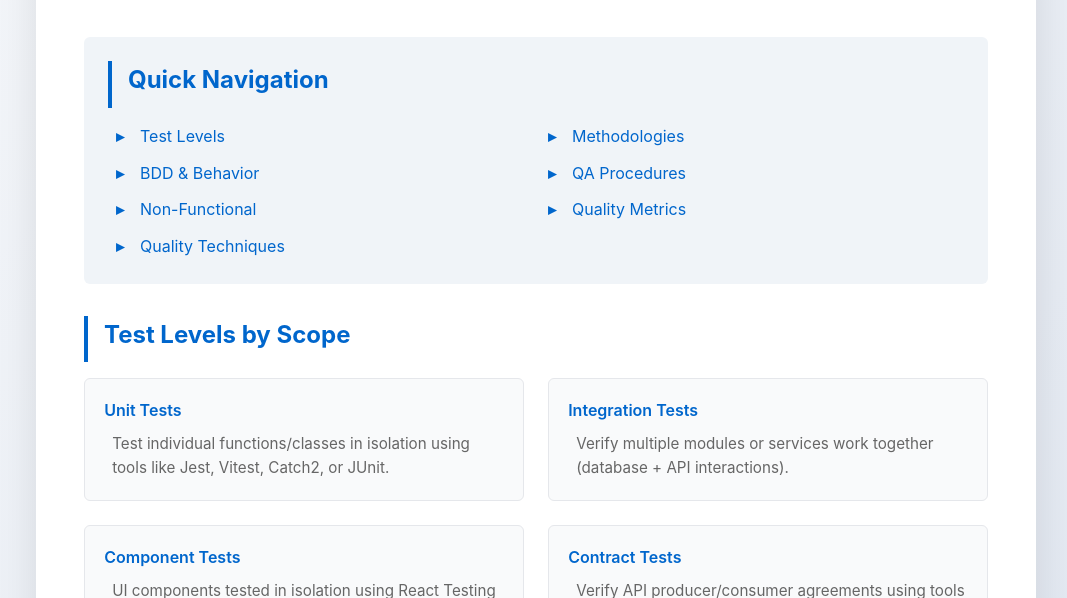
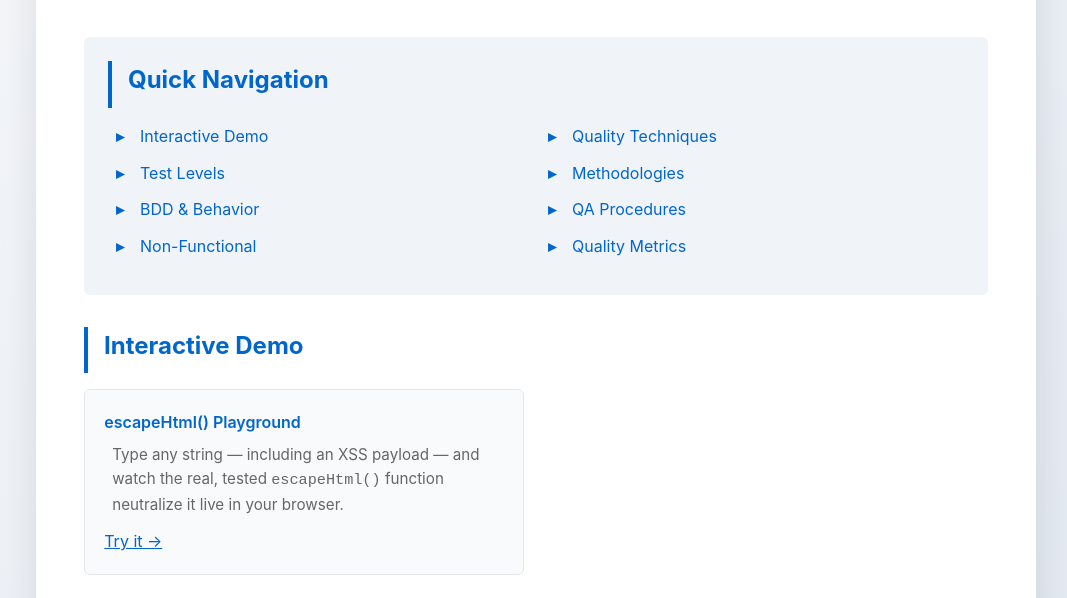
Before and after one commit to Inn-Keeper/testing-practices, a website: page index.html in a window 1280 px wide. Shown: the part 202-800 px from the top of the page, without its empty margins (104-1171 px from the left). Drawn offline with Linux system fonts and the light colour scheme.

Commit message:
Link the interactive-playground demo from the homepage

```diff
--- a/index.html
+++ b/index.html
@@ -196,6 +196,7 @@
         <div class="toc">
             <h2>Quick Navigation</h2>
             <ul>
+                <li><a href="#interactive-demo">Interactive Demo</a></li>
                 <li><a href="#test-levels">Test Levels</a></li>
                 <li><a href="#bdd">BDD & Behavior</a></li>
                 <li><a href="#nonfunctional">Non-Functional</a></li>
@@ -205,6 +206,18 @@
                 <li><a href="#metrics">Quality Metrics</a></li>
             </ul>
         </div>
+
+        <!-- Interactive Demo -->
+        <section id="interactive-demo">
+            <h2>Interactive Demo</h2>
+            <div class="category-grid">
+                <div class="card">
+                    <h3>escapeHtml() Playground</h3>
+                    <p class="definition">Type any string — including an XSS payload — and watch the real, tested <code>escapeHtml()</code> function neutralize it live in your browser.</p>
+                    <p style="margin-top: 0.75rem;"><a href="topics/interactive-playground/playground.html" style="color: #0066cc;">Try it &rarr;</a></p>
+                </div>
+            </div>
+        </section>
 
         <!-- Test Levels by Scope -->
         <section id="test-levels">
```
